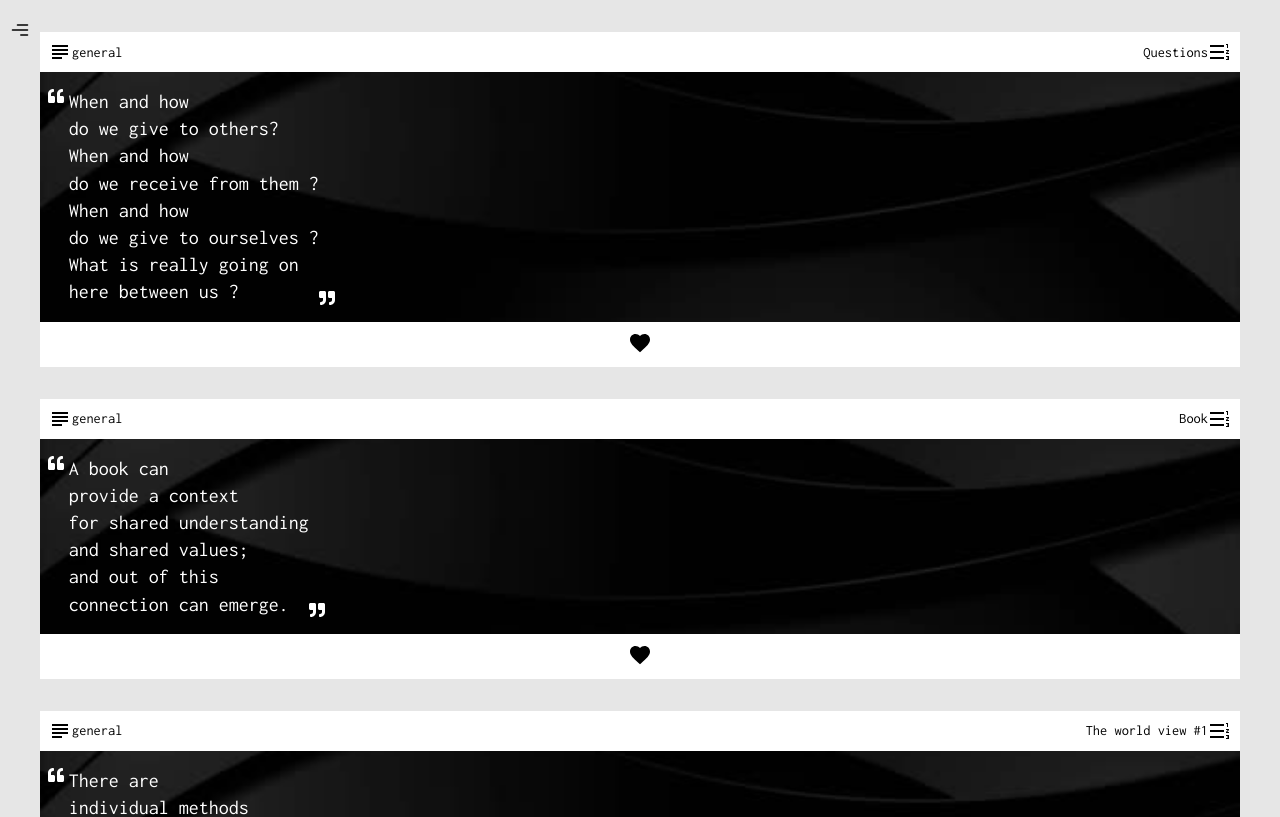
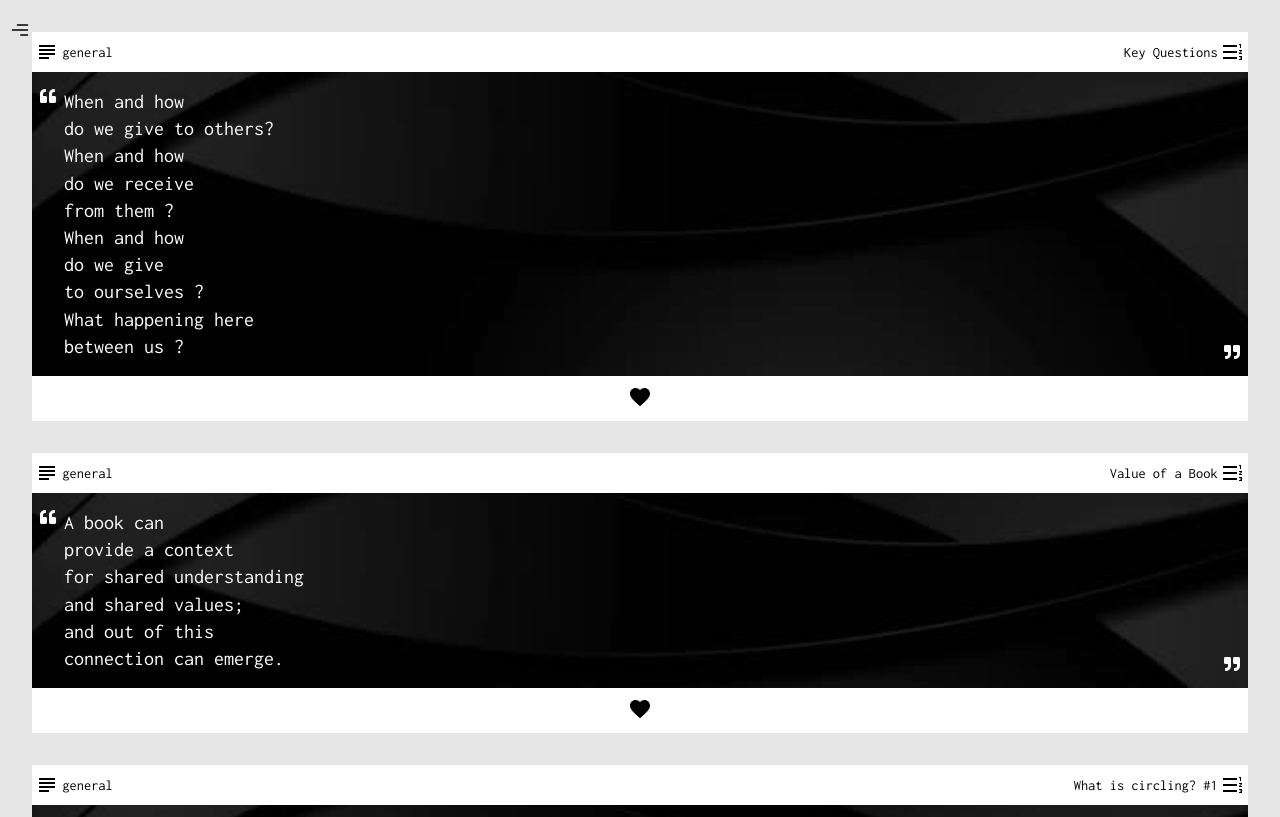
Before and after one commit to Elir-Mahad/inner-work, a React (Create React App) app: page /general in a window 1280 px wide. Shown: the top 817 px of the page. Built offline with nearby package versions, Linux system fonts and the light colour scheme.

Commit message:
Improve styles and add new quotes to data.js

```diff
--- a/src/Styles.js
+++ b/src/Styles.js
@@ -341,8 +341,8 @@ export const CategoryScreen = styled.div`
 
 export const QuoteBox = styled.div`
   margin-bottom: 2rem;
-  margin-left: 2.5rem;
-  margin-right: 2.5rem;
+  margin-left: 2rem;
+  margin-right: 2rem;
   margin-top: 2rem;
 `;
 
@@ -357,7 +357,10 @@ export const TopTextIcon = styled.div`
   align-items: center;
   flex-direction: row;
   justify-content: space-between;
-  padding: 0.5rem;
+  padding-top: 0.5rem;
+  padding-bottom: 0.5rem;
+  padding-left: 0.2rem;
+  padding-right: 0.2rem;
 `;
 
 export const TextIcon = styled.div`
@@ -392,9 +395,10 @@ export const QuotesLeft = styled.div`
 export const TheQuote = styled.p`
   color: white;
   font-size: 1.25rem;
-  margin-left: 0.3rem;
+  margin-left: 0.5rem;
   line-height: 1.7rem;
   text-align: left;
+  width: 100%;
 `;
 
 export const QuotesRight = styled.div`
--- a/src/components/containers/QuoteContainer.js
+++ b/src/components/containers/QuoteContainer.js
@@ -101,10 +101,10 @@ function QuoteContainer({ id, tag, title, quoteText }) {
         <TopTextIcon>
           <TextIcon>
             <SubjectIcon />
-            <Tag>{tag}</Tag>
+            <Tag style={{ paddingLeft: "0.2rem" }}>{tag}</Tag>
           </TextIcon>
           <TextIcon>
-            <Quotetitle> {title}</Quotetitle>
+            <Quotetitle style={{ paddingRight: "0.2rem" }}> {title}</Quotetitle>
             <FormatListNumberedRtlIcon />
           </TextIcon>
         </TopTextIcon>
--- a/src/components/general-parts/Data.js
+++ b/src/components/general-parts/Data.js
@@ -10,17 +10,24 @@ export const data = {
     {
       id: "gen",
       tag: "general",
-      title: "Questions",
+      title: "Key Questions",
       quoteText:
-        "When and how, do we give to others?, When and how, do we receive from them ?, When and how, do we give to ourselves ? , What is really going on, here between us ?",
+        "When and how, do we give to others?, When and how, do we receive, from them ?, When and how, do we give, to ourselves ?, What happening here, between us ?",
     },
     {
       id: "gen",
       tag: "general",
-      title: "Book",
+      title: "Value of a Book",
       quoteText:
         "A book can, provide a context, for shared understanding, and shared values;, and out of this, connection can emerge.",
     },
+    {
+      id: "gen",
+      tag: "general",
+      title: "What is circling? #1",
+      quoteText: "Circling is, a presence practice. ",
+    },
+
     {
       id: "gen",
       tag: "general",
```
